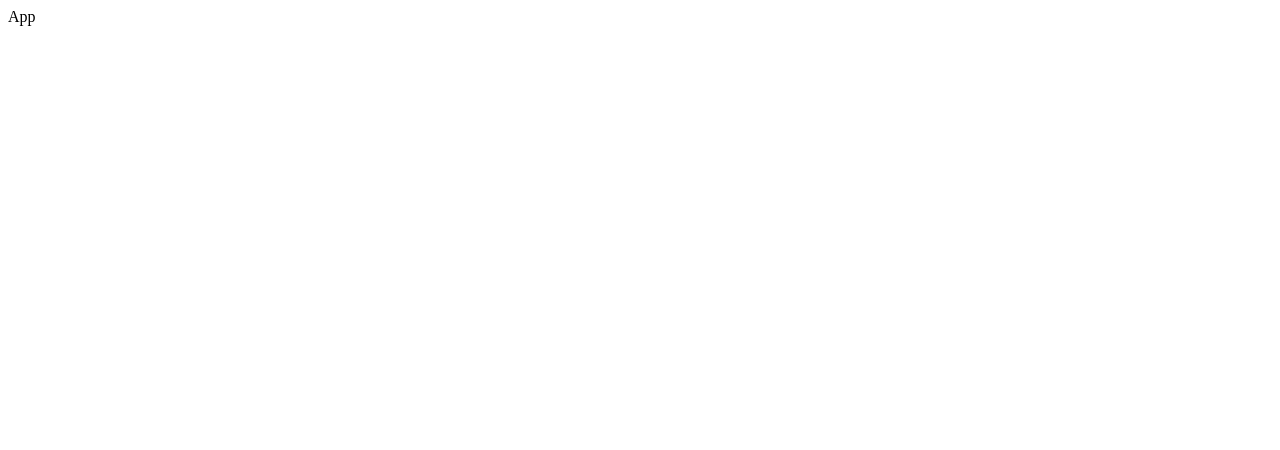
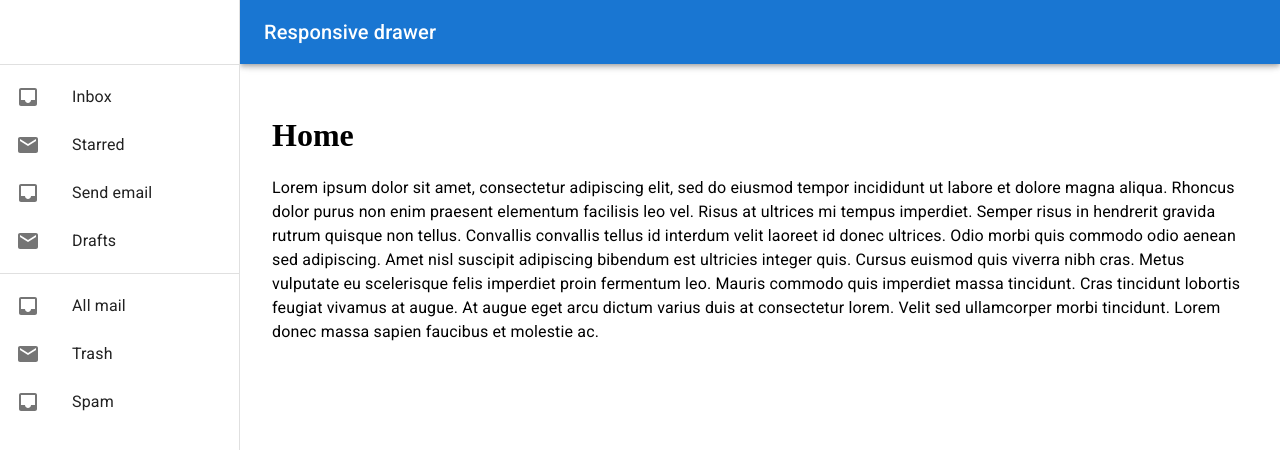
Before and after one commit to Leandro2698/my_restaurant_client, a React (Create React App) app: page / in a window 1280 px wide. Shown: the top 450 px of the page. Built offline with nearby package versions, Linux system fonts and the light colour scheme.

Commit message:
[#4](setup)react-router, sidebar & navbar

```diff
--- a/package.json
+++ b/package.json
@@ -4,10 +4,15 @@
   "private": true,
   "dependencies": {
     "@apollo/client": "^3.6.9",
+    "@emotion/react": "^11.10.4",
+    "@emotion/styled": "^11.10.4",
+    "@mui/icons-material": "^5.10.6",
+    "@mui/material": "^5.10.7",
     "@testing-library/jest-dom": "^5.16.5",
     "@testing-library/react": "^13.3.0",
     "@testing-library/user-event": "^13.5.0",
     "graphql": "^16.6.0",
+    "prop-types": "^15.8.1",
     "react": "^18.2.0",
     "react-dom": "^18.2.0",
     "react-router-dom": "^6.3.0",
@@ -39,6 +44,7 @@
     ]
   },
   "devDependencies": {
+    "@babel/eslint-parser": "^7.19.1",
     "eslint": "^8.23.0",
     "eslint-config-airbnb": "^19.0.4",
     "eslint-plugin-import": "^2.26.0",
--- a/public/index.html
+++ b/public/index.html
@@ -10,9 +10,10 @@
       content="Web site created using create-react-app"
     />
     <link rel="apple-touch-icon" href="%PUBLIC_URL%/logo192.png" />
+    <link rel="stylesheet" href="https://fonts.googleapis.com/css?family=Roboto:300,400,500,700&display=swap" />
     <link rel="manifest" href="%PUBLIC_URL%/manifest.json" />
 
-    <title>React App</title>
+    <title>My Restaurant</title>
   </head>
   <body>
     <noscript>You need to enable JavaScript to run this app.</noscript>
--- /dev/null
+++ b/src/ApolloProvider.jsx
@@ -0,0 +1,20 @@
+import React from 'react';
+import {
+  ApolloClient, InMemoryCache, ApolloProvider, createHttpLink,
+} from '@apollo/client';
+
+import App from './App';
+
+const httpLink = createHttpLink({
+  uri: 'http://localhost:8880',
+});
+const client = new ApolloClient({
+  link: httpLink,
+  cache: new InMemoryCache(),
+});
+
+export default (
+  <ApolloProvider client={client}>
+    <App />
+  </ApolloProvider>
+);
--- a/src/App.jsx
+++ b/src/App.jsx
@@ -1,10 +1,22 @@
 import React from 'react';
+import {
+  BrowserRouter,
+  Routes,
+  Route,
+} from 'react-router-dom';
+import Home from './pages/Home';
+import Login from './pages/Login';
+import Register from './pages/Register';
 
 function App() {
   return (
-    <div className="App">
-      App
-    </div>
+    <BrowserRouter>
+      <Routes>
+        <Route path="/" element={<Home />} />
+        <Route path="/login" element={<Login />} />
+        <Route path="/register" element={<Register />} />
+      </Routes>
+    </BrowserRouter>
   );
 }
 
--- /dev/null
+++ b/src/components/Navbar.jsx
@@ -0,0 +1,39 @@
+import React from 'react';
+import PropTypes from 'prop-types';
+import { Menu } from '@mui/icons-material';
+import {
+  AppBar, IconButton, Toolbar, Typography,
+} from '@mui/material';
+
+function Navbar(props) {
+  const { drawerWidth, handleDrawerToggle } = props;
+  return (
+    <AppBar
+      position="fixed"
+      sx={{
+        width: { sm: `calc(100% - ${drawerWidth}px)` },
+        ml: { sm: `${drawerWidth}px` },
+      }}
+    >
+      <Toolbar>
+        <IconButton
+          color="inherit"
+          aria-label="open drawer"
+          edge="start"
+          onClick={handleDrawerToggle}
+          sx={{ mr: 2, display: { sm: 'none' } }}
+        >
+          <Menu />
+        </IconButton>
+        <Typography variant="h6" noWrap component="div">
+          Responsive drawer
+        </Typography>
+      </Toolbar>
+    </AppBar>
+  );
+}
+Navbar.propTypes = {
+  drawerWidth: PropTypes.number.isRequired,
+  handleDrawerToggle: PropTypes.func.isRequired,
+};
+export default Navbar;
--- /dev/null
+++ b/src/components/Sidebar.jsx
@@ -0,0 +1,99 @@
+import * as React from 'react';
+import PropTypes from 'prop-types';
+import {
+  Box, Divider, Drawer, List,
+  ListItem, ListItemButton, ListItemIcon, ListItemText, Toolbar,
+} from '@mui/material';
+import { Inbox, Mail } from '@mui/icons-material';
+import Navbar from './Navbar';
+
+function Sidebar(props) {
+  const { window, drawerWidth } = props;
+  const [mobileOpen, setMobileOpen] = React.useState(false);
+
+  const handleDrawerToggle = () => {
+    setMobileOpen(!mobileOpen);
+  };
+
+  const drawer = (
+    <div>
+      <Toolbar />
+      <Divider />
+      <List>
+        {['Inbox', 'Starred', 'Send email', 'Drafts'].map((text, index) => (
+          <ListItem key={text} disablePadding>
+            <ListItemButton>
+              <ListItemIcon>
+                {index % 2 === 0 ? <Inbox /> : <Mail />}
+              </ListItemIcon>
+              <ListItemText primary={text} />
+            </ListItemButton>
+          </ListItem>
+        ))}
+      </List>
+      <Divider />
+      <List>
+        {['All mail', 'Trash', 'Spam'].map((text, index) => (
+          <ListItem key={text} disablePadding>
+            <ListItemButton>
+              <ListItemIcon>
+                {index % 2 === 0 ? <Inbox /> : <Mail />}
+              </ListItemIcon>
+              <ListItemText primary={text} />
+            </ListItemButton>
+          </ListItem>
+        ))}
+      </List>
+    </div>
+  );
+
+  const container = window !== undefined ? () => window().document.body : undefined;
+
+  return (
+    <>
+      <Navbar drawerWidth={drawerWidth} handleDrawerToggle={handleDrawerToggle} />
+      <Box
+        component="nav"
+        sx={{ width: { sm: drawerWidth }, flexShrink: { sm: 0 } }}
+        aria-label="mailbox folders"
+      >
+        {/* The implementation can be swapped with js to avoid SEO duplication of links. */}
+        <Drawer
+          container={container}
+          variant="temporary"
+          open={mobileOpen}
+          onClose={handleDrawerToggle}
+          ModalProps={{
+            keepMounted: true, // Better open performance on mobile.
+          }}
+          sx={{
+            display: { xs: 'block', sm: 'none' },
+            '& .MuiDrawer-paper': { boxSizing: 'border-box', width: drawerWidth },
+          }}
+        >
+          {drawer}
+        </Drawer>
+        <Drawer
+          variant="permanent"
+          sx={{
+            display: { xs: 'none', sm: 'block' },
+            '& .MuiDrawer-paper': { boxSizing: 'border-box', width: drawerWidth },
+          }}
+          open
+        >
+          {drawer}
+        </Drawer>
+      </Box>
+    </>
+  );
+}
+
+Sidebar.propTypes = {
+  window: PropTypes.func,
+  drawerWidth: PropTypes.number.isRequired,
+};
+Sidebar.defaultProps = {
+  window: undefined,
+};
+
+export default Sidebar;
--- a/src/index.jsx
+++ b/src/index.jsx
@@ -1,8 +1,7 @@
-import React from 'react';
 import ReactDOM from 'react-dom/client';
-import App from './App';
+import ApolloProvider from './ApolloProvider';
 
 const root = ReactDOM.createRoot(document.getElementById('root'));
 root.render(
-  <App />,
+  ApolloProvider,
 );
--- /dev/null
+++ b/src/pages/Home.jsx
@@ -0,0 +1,34 @@
+import { Box, Toolbar, Typography } from '@mui/material';
+import React from 'react';
+import Sidebar from '../components/Sidebar';
+
+const drawerWidth = 240;
+function Home() {
+  return (
+    <Box sx={{ display: 'flex' }}>
+      <Sidebar drawerWidth={drawerWidth} />
+      <Box
+        component="main"
+        sx={{ flexGrow: 1, p: 3, width: { sm: `calc(100% - ${drawerWidth}px)` } }}
+      >
+        <Toolbar />
+        <h1>Home</h1>
+        <Typography paragraph>
+          Lorem ipsum dolor sit amet, consectetur adipiscing elit, sed do eiusmod
+          tempor incididunt ut labore et dolore magna aliqua. Rhoncus dolor purus non
+          enim praesent elementum facilisis leo vel. Risus at ultrices mi tempus
+          imperdiet. Semper risus in hendrerit gravida rutrum quisque non tellus.
+          Convallis convallis tellus id interdum velit laoreet id donec ultrices.
+          Odio morbi quis commodo odio aenean sed adipiscing. Amet nisl suscipit
+          adipiscing bibendum est ultricies integer quis. Cursus euismod quis viverra
+          nibh cras. Metus vulputate eu scelerisque felis imperdiet proin fermentum
+          leo. Mauris commodo quis imperdiet massa tincidunt. Cras tincidunt lobortis
+          feugiat vivamus at augue. At augue eget arcu dictum varius duis at
+          consectetur lorem. Velit sed ullamcorper morbi tincidunt. Lorem donec massa
+          sapien faucibus et molestie ac.
+        </Typography>
+      </Box>
+    </Box>
+  );
+}
+export default Home;
--- /dev/null
+++ b/src/pages/Login.jsx
@@ -0,0 +1,8 @@
+import React from 'react';
+
+function Login() {
+  return (
+    <div>Login</div>
+  );
+}
+export default Login;
--- /dev/null
+++ b/src/pages/Register.jsx
@@ -0,0 +1,8 @@
+import React from 'react';
+
+function Register() {
+  return (
+    <div>Register</div>
+  );
+}
+export default Register;
```
Also changed, not shown: src/components/Feed.jsx (added, +8 -0 lines), .eslintrc.json, 1 other file (tests, documents, lock files or other folders).
